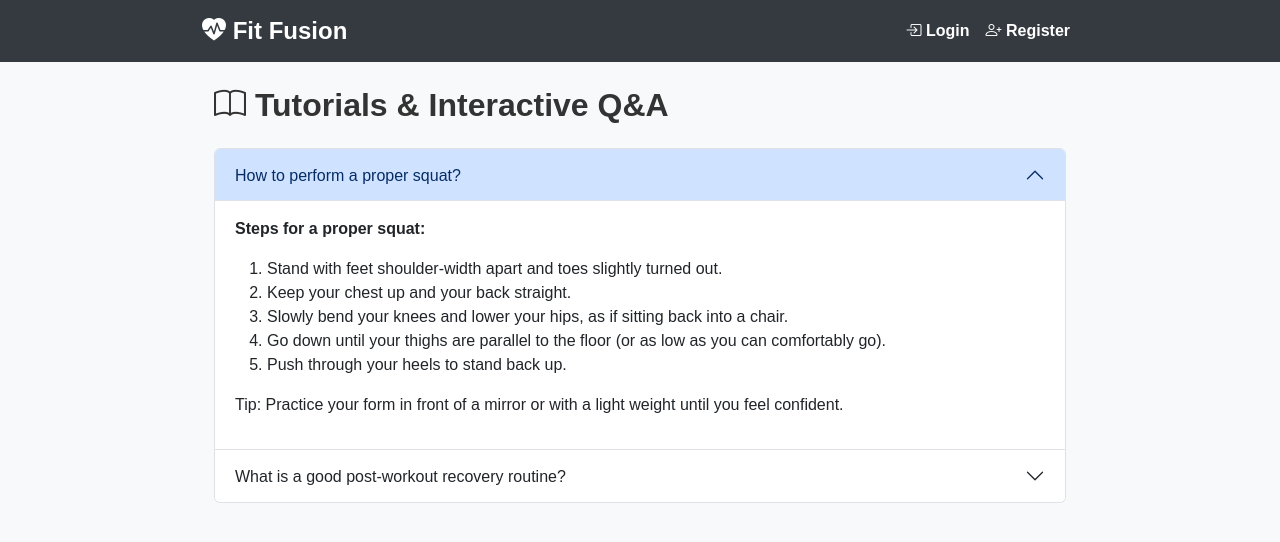
After one commit to MoeAbdel04/Fitness-App, a Flask app: page /tutorials in a window 1280 px wide. The commit adds this page. Shown: the top 542 px of the page. Run offline with Flask 3, Linux system fonts and the light colour scheme.

Commit message:
enhanced ai functionality

```diff
--- a/fit_fusion/app.py
+++ b/fit_fusion/app.py
@@ -2,7 +2,7 @@ import os
 from dotenv import load_dotenv
 load_dotenv()  # Loads environment variables from .env file
 
-import openai  # openai==0.28.1
+import openai  # This code assumes openai==0.28.1 is installed
 from flask import Flask, render_template, request, redirect, url_for, session, flash, jsonify
 from flask_sqlalchemy import SQLAlchemy
 from werkzeug.security import generate_password_hash, check_password_hash
@@ -16,7 +16,7 @@ app.config['SQLALCHEMY_DATABASE_URI'] = 'sqlite:///users.db'
 app.config['SECRET_KEY'] = 'your_secret_key'
 db = SQLAlchemy(app)
 
-
+# Set up OpenAI API key from environment variable
 openai.api_key = os.getenv("OPENAI_API_KEY")
 if not openai.api_key:
     raise ValueError("No OpenAI API key found. Please set the OPENAI_API_KEY environment variable.")
@@ -85,19 +85,15 @@ def register():
         password = generate_password_hash(request.form['password'], method='pbkdf2:sha256')
         age = int(request.form['age'])
         gender = request.form['gender']
-
-
+        # Convert feet/inches to meters
         feet = int(request.form['feet'])
         inches = int(request.form['inches'])
         height = round(((feet * 12) + inches) * 0.0254, 2)
-
-
+        # Convert pounds to kilograms
         weight_lbs = float(request.form['weight_lbs'])
         weight = round(weight_lbs * 0.453592, 2)
-
         activity_level = request.form['activity_level']
         workout_preference = request.form.get('workout_preference')
-
         new_user = User(username=username, email=email, password=password, age=age, gender=gender,
                         height=height, weight=weight, activity_level=activity_level,
                         workout_preference=workout_preference)
@@ -127,45 +123,36 @@ def dashboard():
     if 'user_id' not in session:
         flash('Please log in first.', 'warning')
         return redirect(url_for('login'))
-
     user = User.query.get(session['user_id'])
     bmi = calculate_bmi(user.weight, user.height)
     tdee = calculate_tdee(user)
-
     calorie_plans = {
         'maintenance': tdee,
         'light_deficit': tdee - 250,
         'medium_deficit': tdee - 500,
         'extreme_deficit': tdee - 750
     }
-
     workouts = WorkoutLog.query.filter_by(user_id=user.id).order_by(WorkoutLog.date.asc()).all()
-
     dates = [workout.date.strftime('%Y-%m-%d') for workout in workouts if workout.weight]
     weights = [workout.weight for workout in workouts if workout.weight]
     bmi_values = [calculate_bmi(weight, user.height) for weight in weights]
-
     if dates:
         plt.figure(figsize=(8, 5))
         plt.plot(dates, [w * 2.20462 for w in weights], marker='s', linestyle='-', color='brown', markersize=6, linewidth=2, label='Weight (lbs)')
         plt.plot(dates, bmi_values, marker='s', linestyle='--', color='red', markersize=6, linewidth=2, label='BMI')
-
         plt.xlabel('Date', fontsize=12, fontweight='bold')
         plt.ylabel('Weight (lbs) / BMI', fontsize=12, fontweight='bold')
         plt.title(f"{user.username}'s Fitness Progress", fontsize=14, fontweight='bold')
-
         plt.legend()
         plt.xticks(rotation=45)
         plt.grid(True, linestyle='--', linewidth=0.5)
         plt.tight_layout()
-
         img = io.BytesIO()
         plt.savefig(img, format='png')
         img.seek(0)
         plot_url = base64.b64encode(img.getvalue()).decode()
     else:
         plot_url = None
-
     if user.workout_preference:
         pref = user.workout_preference.lower()
         if 'cardio' in pref:
@@ -178,7 +165,6 @@ def dashboard():
             recommended_workout = "Keep up the great work with your fitness routine!"
     else:
         recommended_workout = "Keep up the great work with your fitness routine!"
-
     return render_template('dashboard.html', user=user, bmi=bmi, calorie_plans=calorie_plans,
                            plot_url=plot_url, workouts=workouts, recommended_workout=recommended_workout)
 
@@ -187,36 +173,28 @@ def workout_chart():
     if 'user_id' not in session:
         flash('Please log in to view progress.', 'warning')
         return redirect(url_for('login'))
-
     user = User.query.get(session['user_id'])
     workouts = WorkoutLog.query.filter_by(user_id=user.id).order_by(WorkoutLog.date.asc()).all()
-
     dates = [workout.date.strftime('%Y-%m-%d') for workout in workouts if workout.weight]
     weights = [workout.weight for workout in workouts if workout.weight]
     bmi_values = [calculate_bmi(weight, user.height) for weight in weights]
-
     if not dates:
         flash('No valid weight data available to generate the graph.', 'warning')
         return redirect(url_for('dashboard'))
-
     plt.figure(figsize=(8, 5))
     plt.plot(dates, [w * 2.20462 for w in weights], marker='s', linestyle='-', color='brown', markersize=6, linewidth=2, label='Weight (lbs)')
     plt.plot(dates, bmi_values, marker='s', linestyle='--', color='red', markersize=6, linewidth=2, label='BMI')
-
     plt.xlabel('Date', fontsize=12, fontweight='bold')
     plt.ylabel('Weight (lbs) / BMI', fontsize=12, fontweight='bold')
     plt.title(f"{user.username}'s Fitness Progress", fontsize=14, fontweight='bold')
-
     plt.legend()
     plt.xticks(rotation=45)
     plt.grid(True, linestyle='--', linewidth=0.5)
     plt.tight_layout()
-
     img = io.BytesIO()
     plt.savefig(img, format='png')
     img.seek(0)
     plot_url = base64.b64encode(img.getvalue()).decode()
-
     return render_template('dashboard.html', plot_url=plot_url)
 
 @app.route('/log_workout', methods=['POST'])
@@ -224,21 +202,17 @@ def log_workout():
     if 'user_id' not in session:
         flash('Please log in to track workouts.', 'warning')
         return redirect(url_for('login'))
-
     user_id = session['user_id']
     workout_type = request.form['workout_type']
     exercise = request.form['exercise']
     sets = int(request.form['sets'])
     reps = int(request.form['reps'])
-
     weight_lbs = request.form.get('weight')
     weight_kg = round(float(weight_lbs) / 2.20462, 2) if weight_lbs else None
-
     new_log = WorkoutLog(user_id=user_id, workout_type=workout_type, exercise=exercise,
                          sets=sets, reps=reps, weight=weight_kg)
     db.session.add(new_log)
     db.session.commit()
-
     flash('Workout logged successfully!', 'success')
     return redirect(url_for('dashboard'))
 
@@ -247,9 +221,7 @@ def profile():
     if 'user_id' not in session:
         flash('Please log in to view profile.', 'warning')
         return redirect(url_for('login'))
-
     user = User.query.get(session['user_id'])
-
     if request.method == 'POST':
         username = request.form['username']
         email = request.form['email']
@@ -263,7 +235,6 @@ def profile():
         activity_level = request.form['activity_level']
         workout_preference = request.form.get('workout_preference')
         goal = request.form.get('goal')
-
         user.username = username
         user.email = email
         user.age = age
@@ -273,16 +244,13 @@ def profile():
         user.activity_level = activity_level
         user.workout_preference = workout_preference
         user.goal = goal
-
         db.session.commit()
         flash('Profile updated successfully!', 'success')
         return redirect(url_for('profile'))
-
     total_inches = round(user.height / 0.0254)
     feet = total_inches // 12
     inches = total_inches % 12
     weight_lbs = round(user.weight * 2.20462, 1)
-
     return render_template('profile.html', user=user, feet=feet, inches=inches, weight_lbs=weight_lbs)
 
 @app.route('/logout')
@@ -291,12 +259,16 @@ def logout():
     flash('You have been logged out.', 'info')
     return redirect(url_for('home'))
 
+# New route for Tutorials & Interactive Q&A
+@app.route('/tutorials')
+def tutorials():
+    return render_template('tutorials.html')
+
 # Chat API route for Fit Bot using the old ChatCompletion interface
 @app.route('/chat_api', methods=['POST'])
 def chat_api():
     if 'user_id' not in session:
         return jsonify({"error": "Unauthorized"}), 401
-
     user_message = request.json.get('message', '')
     try:
         response = openai.ChatCompletion.create(
@@ -304,7 +276,12 @@ def chat_api():
             messages=[
                 {
                     "role": "system",
-                    "content": "You are Fit Bot, an AI fitness assistant. Provide helpful advice on workouts, nutrition, and overall fitness."
+                    "content": (
+                        "You are Fit Bot, an AI fitness assistant. Provide helpful advice on workouts, nutrition, "
+                        "and overall fitness. If the user's question is related to exercise techniques, proper form, "
+                        "recovery routines, or nutrition tips, reference the interactive tutorials available in the app "
+                        "to provide additional guidance."
+                    )
                 },
                 {
                     "role": "user",
--- a/fit_fusion/templates/base.html
+++ b/fit_fusion/templates/base.html
@@ -5,7 +5,6 @@
   <meta name="viewport" content="width=device-width, initial-scale=1.0">
   <title>Fit Fusion</title>
   <link href="https://cdn.jsdelivr.net/npm/bootstrap@5.3.0/dist/css/bootstrap.min.css" rel="stylesheet">
-  <!-- Bootstrap Icons -->
   <link rel="stylesheet" href="https://cdn.jsdelivr.net/npm/bootstrap-icons@1.10.5/font/bootstrap-icons.css">
   <style>
     body {
@@ -45,29 +44,12 @@
       color: white;
       font-weight: bold;
     }
-    /* Dark mode styles */
-    .dark-mode {
-      background-color: #343a40;
-      color: #f8f9fa;
-    }
-    .dark-mode .card {
-      background-color: #495057;
-      color: #f8f9fa;
-    }
-    .dark-mode .navbar {
-      background-color: #212529;
-    }
-    .dark-mode .table {
-      color: #f8f9fa;
-    }
   </style>
 </head>
 <body>
   <nav class="navbar navbar-expand-lg navbar-dark">
     <div class="container">
-      <a class="navbar-brand" href="{{ url_for('home') }}">
-        <i class="bi bi-heart-pulse-fill"></i> Fit Fusion
-      </a>
+      <a class="navbar-brand" href="{{ url_for('home') }}"><i class="bi bi-heart-pulse-fill"></i> Fit Fusion</a>
       <button class="navbar-toggler" type="button" data-bs-toggle="collapse" data-bs-target="#navbarNav">
         <span class="navbar-toggler-icon"></span>
       </button>
@@ -75,36 +57,23 @@
         <ul class="navbar-nav ms-auto">
           {% if 'user_id' in session %}
           <li class="nav-item">
-            <a class="nav-link" href="{{ url_for('dashboard') }}">
-              <i class="bi bi-speedometer2"></i> Dashboard
-            </a>
+            <a class="nav-link" href="{{ url_for('dashboard') }}"><i class="bi bi-speedometer2"></i> Dashboard</a>
           </li>
           <li class="nav-item">
-            <a class="nav-link" href="{{ url_for('profile') }}">
-              <i class="bi bi-person-circle"></i> Profile
-            </a>
+            <a class="nav-link" href="{{ url_for('profile') }}"><i class="bi bi-person-circle"></i> Profile</a>
           </li>
           <li class="nav-item">
-            <a class="nav-link" href="{{ url_for('logout') }}">
-              <i class="bi bi-box-arrow-right"></i> Logout
-            </a>
+            <a class="nav-link" href="{{ url_for('tutorials') }}"><i class="bi bi-book"></i> Tutorials</a>
           </li>
           <li class="nav-item">
-            <button class="btn btn-sm btn-outline-light ms-2" onclick="toggleDarkMode()">Toggle Dark Mode</button>
+            <a class="nav-link" href="{{ url_for('logout') }}"><i class="bi bi-box-arrow-right"></i> Logout</a>
           </li>
           {% else %}
           <li class="nav-item">
-            <a class="nav-link" href="{{ url_for('login') }}">
-              <i class="bi bi-box-arrow-in-right"></i> Login
-            </a>
+            <a class="nav-link" href="{{ url_for('login') }}"><i class="bi bi-box-arrow-in-right"></i> Login</a>
           </li>
           <li class="nav-item">
-            <a class="nav-link" href="{{ url_for('register') }}">
-              <i class="bi bi-person-plus"></i> Register
-            </a>
-          </li>
-          <li class="nav-item">
-            <button class="btn btn-sm btn-outline-light ms-2" onclick="toggleDarkMode()">Toggle Dark Mode</button>
+            <a class="nav-link" href="{{ url_for('register') }}"><i class="bi bi-person-plus"></i> Register</a>
           </li>
           {% endif %}
         </ul>
@@ -116,18 +85,6 @@
     {% block content %}{% endblock %}
   </div>
 
-  <script>
-    // Initialize theme based on saved preference
-    const currentTheme = localStorage.getItem('theme') || 'light';
-    if (currentTheme === 'dark') {
-      document.body.classList.add('dark-mode');
-    }
-    function toggleDarkMode() {
-      document.body.classList.toggle('dark-mode');
-      let theme = document.body.classList.contains('dark-mode') ? 'dark' : 'light';
-      localStorage.setItem('theme', theme);
-    }
-  </script>
   <script src="https://cdn.jsdelivr.net/npm/bootstrap@5.3.0/dist/js/bootstrap.bundle.min.js"></script>
 </body>
 </html>
--- /dev/null
+++ b/fit_fusion/templates/tutorials.html
@@ -0,0 +1,53 @@
+{% extends "base.html" %}
+
+{% block content %}
+<div class="container mt-4">
+  <h2 class="mb-4"><i class="bi bi-book"></i> Tutorials & Interactive Q&A</h2>
+
+  <div class="accordion" id="tutorialsAccordion">
+    <!-- Tutorial 1 -->
+    <div class="accordion-item">
+      <h2 class="accordion-header" id="headingOne">
+        <button class="accordion-button" type="button" data-bs-toggle="collapse" data-bs-target="#collapseOne" aria-expanded="true" aria-controls="collapseOne">
+          How to perform a proper squat?
+        </button>
+      </h2>
+      <div id="collapseOne" class="accordion-collapse collapse show" aria-labelledby="headingOne" data-bs-parent="#tutorialsAccordion">
+        <div class="accordion-body">
+          <p><strong>Steps for a proper squat:</strong></p>
+          <ol>
+            <li>Stand with feet shoulder-width apart and toes slightly turned out.</li>
+            <li>Keep your chest up and your back straight.</li>
+            <li>Slowly bend your knees and lower your hips, as if sitting back into a chair.</li>
+            <li>Go down until your thighs are parallel to the floor (or as low as you can comfortably go).</li>
+            <li>Push through your heels to stand back up.</li>
+          </ol>
+          <p>Tip: Practice your form in front of a mirror or with a light weight until you feel confident.</p>
+        </div>
+      </div>
+    </div>
+    <!-- Tutorial 2 -->
+    <div class="accordion-item">
+      <h2 class="accordion-header" id="headingTwo">
+        <button class="accordion-button collapsed" type="button" data-bs-toggle="collapse" data-bs-target="#collapseTwo" aria-expanded="false" aria-controls="collapseTwo">
+          What is a good post-workout recovery routine?
+        </button>
+      </h2>
+      <div id="collapseTwo" class="accordion-collapse collapse" aria-labelledby="headingTwo" data-bs-parent="#tutorialsAccordion">
+        <div class="accordion-body">
+          <p><strong>Recovery Routine Tips:</strong></p>
+          <ul>
+            <li>Cool down with light aerobic exercise for 5-10 minutes.</li>
+            <li>Stretch major muscle groups to aid in recovery.</li>
+            <li>Rehydrate and replenish electrolytes with water or a recovery drink.</li>
+            <li>Eat a balanced snack rich in protein and carbohydrates within 30–60 minutes post-workout.</li>
+            <li>Get adequate rest and quality sleep.</li>
+          </ul>
+          <p>Remember: Recovery is just as important as the workout itself!</p>
+        </div>
+      </div>
+    </div>
+    <!-- Additional Tutorials can be added here -->
+  </div>
+</div>
+{% endblock %}
```
